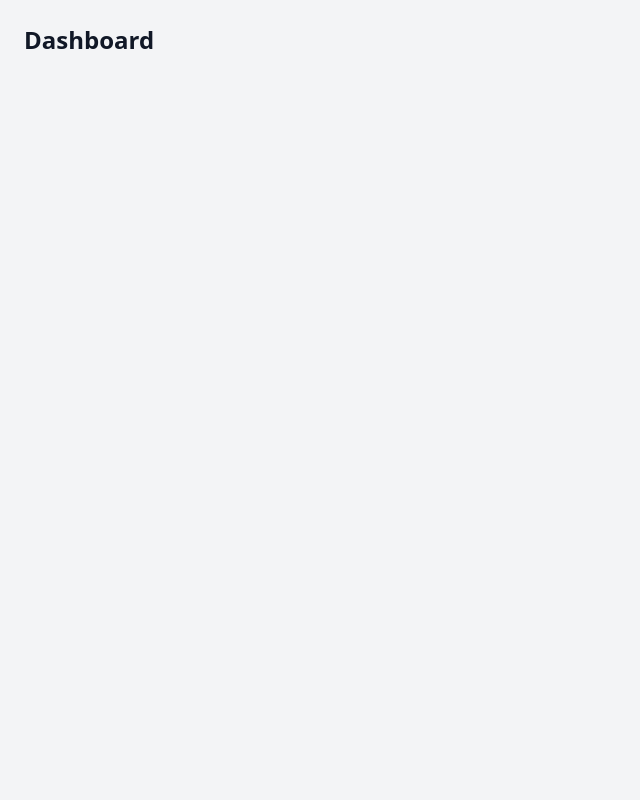
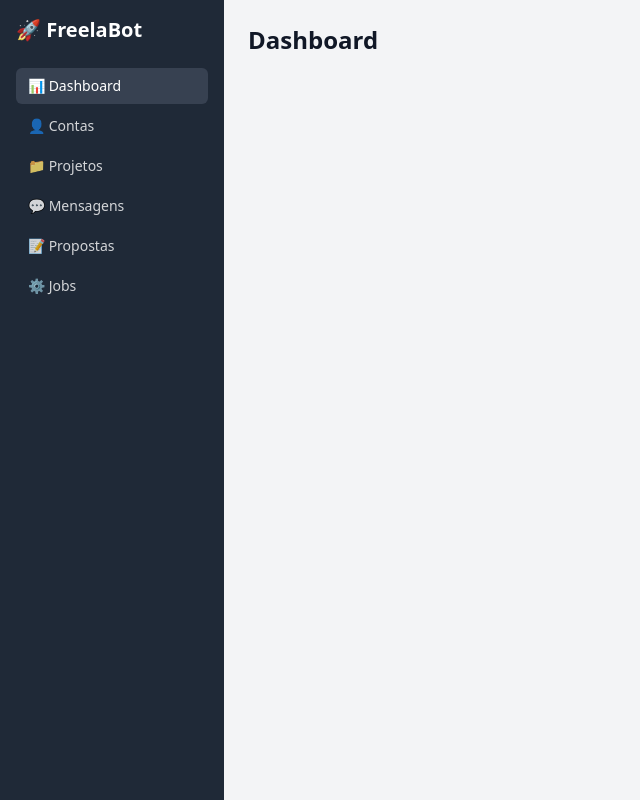
Before and after one commit to leorsousa05/freelas-automator, a React (Vite) app in the folder frontend/: page / in a window 1280 px wide. Shown: the whole page, without its empty margins (0-640 px from the left). Built offline with nearby package versions, Linux system fonts and the light colour scheme.

Commit message:
feat: add sidebar, datatable, statusbadge and skeleton components

```diff
--- a/frontend/src/App.tsx
+++ b/frontend/src/App.tsx
@@ -1,11 +1,18 @@
 import { Routes, Route } from 'react-router-dom'
+import Sidebar from './components/Sidebar'
 
 function App() {
   return (
     <div className="flex min-h-screen">
+      <Sidebar />
       <main className="flex-1 p-6 overflow-auto">
         <Routes>
           <Route path="/" element={<div className="text-2xl font-bold">Dashboard</div>} />
+          <Route path="/accounts" element={<div className="text-2xl font-bold">Accounts</div>} />
+          <Route path="/projects" element={<div className="text-2xl font-bold">Projects</div>} />
+          <Route path="/messages" element={<div className="text-2xl font-bold">Messages</div>} />
+          <Route path="/proposals" element={<div className="text-2xl font-bold">Proposals</div>} />
+          <Route path="/jobs" element={<div className="text-2xl font-bold">Jobs</div>} />
         </Routes>
       </main>
     </div>
--- /dev/null
+++ b/frontend/src/components/DataTable.tsx
@@ -0,0 +1,67 @@
+import { useState } from 'react'
+
+interface Column<T> {
+  key: string
+  header: string
+  render?: (row: T) => React.ReactNode
+}
+
+interface DataTableProps<T> {
+  columns: Column<T>[]
+  rows: T[]
+  keyExtractor: (row: T) => string
+}
+
+export default function DataTable<T>({ columns, rows, keyExtractor }: DataTableProps<T>) {
+  const [sortKey, setSortKey] = useState<string | null>(null)
+  const [sortDir, setSortDir] = useState<'asc' | 'desc'>('asc')
+
+  const handleSort = (key: string) => {
+    if (sortKey === key) {
+      setSortDir((d) => (d === 'asc' ? 'desc' : 'asc'))
+    } else {
+      setSortKey(key)
+      setSortDir('asc')
+    }
+  }
+
+  const sorted = [...rows].sort((a: any, b: any) => {
+    if (!sortKey) return 0
+    const av = a[sortKey] ?? ''
+    const bv = b[sortKey] ?? ''
+    if (av < bv) return sortDir === 'asc' ? -1 : 1
+    if (av > bv) return sortDir === 'asc' ? 1 : -1
+    return 0
+  })
+
+  return (
+    <div className="overflow-x-auto">
+      <table className="min-w-full text-sm">
+        <thead className="bg-gray-100">
+          <tr>
+            {columns.map((c) => (
+              <th
+                key={c.key}
+                onClick={() => handleSort(c.key)}
+                className="px-4 py-2 text-left font-semibold text-gray-600 cursor-pointer select-none"
+              >
+                {c.header} {sortKey === c.key ? (sortDir === 'asc' ? '▲' : '▼') : ''}
+              </th>
+            ))}
+          </tr>
+        </thead>
+        <tbody>
+          {sorted.map((row) => (
+            <tr key={keyExtractor(row)} className="border-b hover:bg-gray-50">
+              {columns.map((c) => (
+                <td key={c.key} className="px-4 py-3">
+                  {c.render ? c.render(row) : (row as any)[c.key]}
+                </td>
+              ))}
+            </tr>
+          ))}
+        </tbody>
+      </table>
+    </div>
+  )
+}
--- /dev/null
+++ b/frontend/src/components/Sidebar.tsx
@@ -0,0 +1,33 @@
+import { NavLink } from 'react-router-dom'
+
+const links = [
+  { to: '/', label: '📊 Dashboard' },
+  { to: '/accounts', label: '👤 Contas' },
+  { to: '/projects', label: '📁 Projetos' },
+  { to: '/messages', label: '💬 Mensagens' },
+  { to: '/proposals', label: '📝 Propostas' },
+  { to: '/jobs', label: '⚙️ Jobs' },
+]
+
+export default function Sidebar() {
+  return (
+    <aside className="w-56 bg-gray-800 text-white flex flex-col p-4 shrink-0">
+      <div className="text-xl font-bold mb-6">🚀 FreelaBot</div>
+      <nav className="flex flex-col gap-1">
+        {links.map((l) => (
+          <NavLink
+            key={l.to}
+            to={l.to}
+            className={({ isActive }) =>
+              `px-3 py-2 rounded-md text-sm transition-colors ${
+                isActive ? 'bg-gray-700 font-medium' : 'hover:bg-gray-700 opacity-80'
+              }`
+            }
+          >
+            {l.label}
+          </NavLink>
+        ))}
+      </nav>
+    </aside>
+  )
+}
--- /dev/null
+++ b/frontend/src/components/Skeleton.tsx
@@ -0,0 +1,9 @@
+export default function Skeleton({ count = 3 }: { count?: number }) {
+  return (
+    <div className="space-y-3">
+      {Array.from({ length: count }).map((_, i) => (
+        <div key={i} className="h-12 bg-gray-200 rounded animate-pulse" />
+      ))}
+    </div>
+  )
+}
--- /dev/null
+++ b/frontend/src/components/StatusBadge.tsx
@@ -0,0 +1,20 @@
+const styles: Record<string, string> = {
+  success: 'bg-green-100 text-green-800',
+  failed: 'bg-red-100 text-red-800',
+  running: 'bg-blue-100 text-blue-800',
+  pending: 'bg-gray-100 text-gray-800',
+  new: 'bg-yellow-100 text-yellow-800',
+  sent: 'bg-gray-100 text-gray-800',
+  viewed: 'bg-blue-100 text-blue-800',
+  accepted: 'bg-green-100 text-green-800',
+  rejected: 'bg-red-100 text-red-800',
+}
+
+export default function StatusBadge({ status }: { status: string }) {
+  const cls = styles[status.toLowerCase()] || 'bg-gray-100 text-gray-800'
+  return (
+    <span className={`px-2 py-1 rounded-full text-xs font-medium ${cls}`}>
+      {status}
+    </span>
+  )
+}
```
